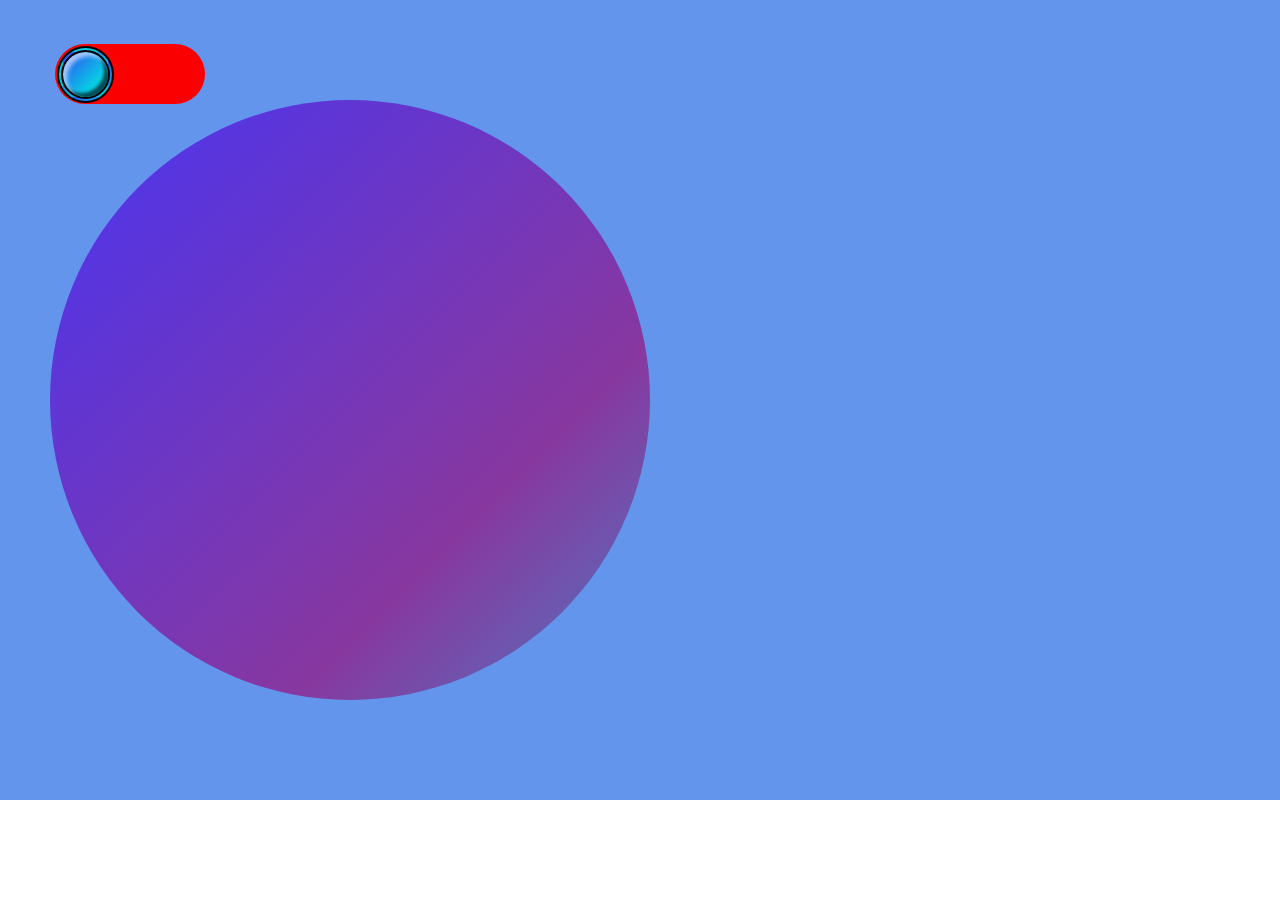
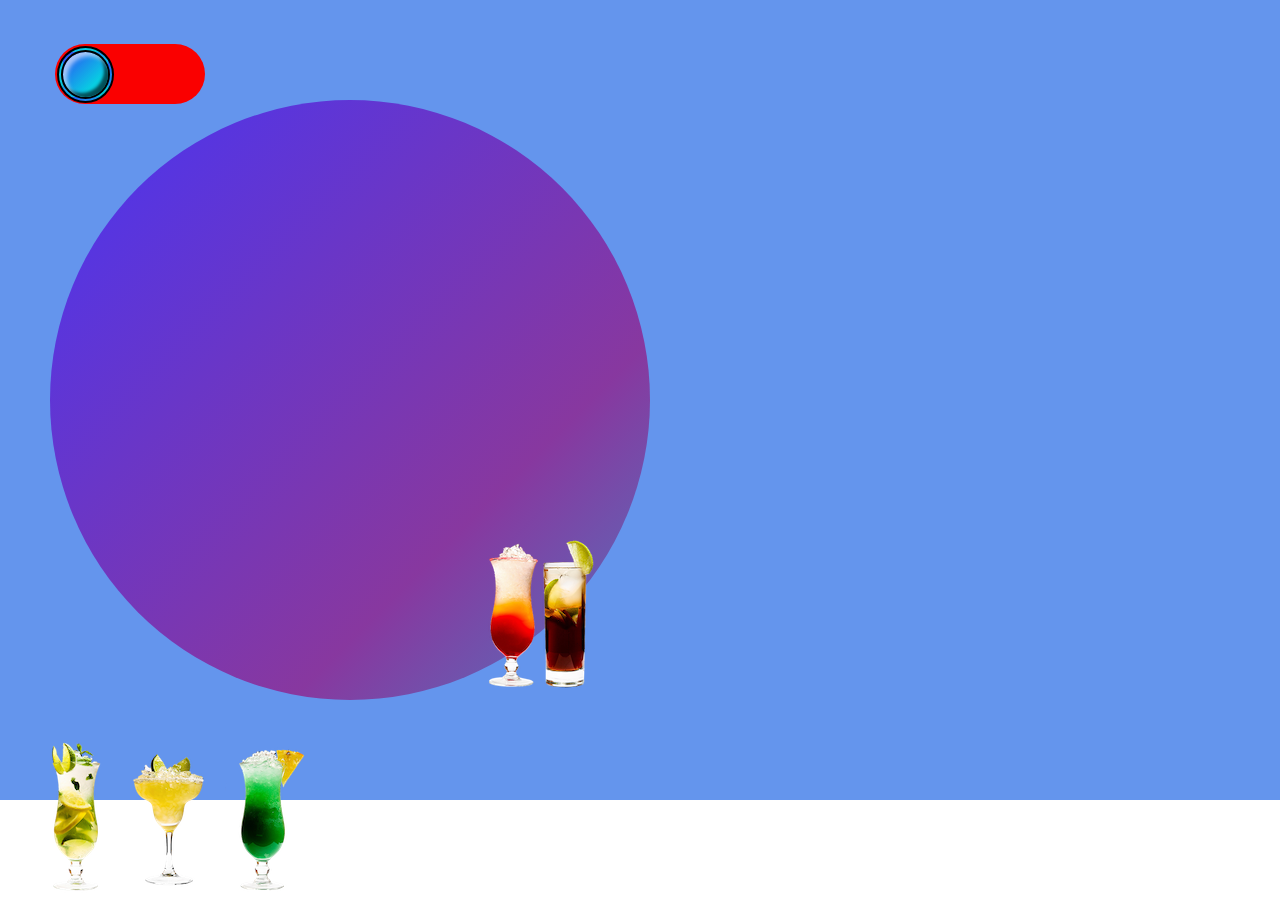
Before and after one commit to UrsulaKesek/uk-toggle, a React (Create React App) app: page / in a window 1280 px wide. Before the commit the page ends 800 px from the top, so only its background shows below. Built offline with nearby package versions, Linux system fonts and the light colour scheme.

Commit message:
edited pics

```diff
--- a/src/components/Toggle/index .js
+++ b/src/components/Toggle/index .js
@@ -3,6 +3,11 @@ import "./Toggle.css";
 import Cocktail from "./images/483241.png";
 import Cocktail2 from "./images/483242.png";
 import Cocktail3 from "./images/483243.png";
+import Cocktail4 from "./images/Artboard 1.png";
+import Cocktail5 from "./images/Artboard 2.png";
+import Cocktail6 from "./images/Artboard 3.png";
+import Cocktail7 from "./images/Artboard 4.png";
+import Cocktail8 from "./images/Artboard 5.png";
 function Toggle({
   isOn,
   handleToggle,
@@ -61,6 +66,36 @@ function Toggle({
           src={Cocktail2}
           alt="cocktail"
         />
+        <img
+          className="cocktail4"
+          style={{ visibility: isOn && onVisible }}
+          src={Cocktail4}
+          alt="cocktail"
+        />
+        <img
+          className="cocktail5"
+          style={{ visibility: isOn && onVisible }}
+          src={Cocktail5}
+          alt="cocktail"
+        />
+        <img
+          className="cocktail6"
+          style={{ visibility: isOn && onVisible }}
+          src={Cocktail6}
+          alt="cocktail"
+        />
+        <img
+          className="cocktail7"
+          style={{ visibility: isOn && onVisible }}
+          src={Cocktail7}
+          alt="cocktail"
+        />
+        <img
+          className="cocktail8"
+          style={{ visibility: isOn && onVisible }}
+          src={Cocktail8}
+          alt="cocktail"
+        />
       </div>
     </>
   );
```
